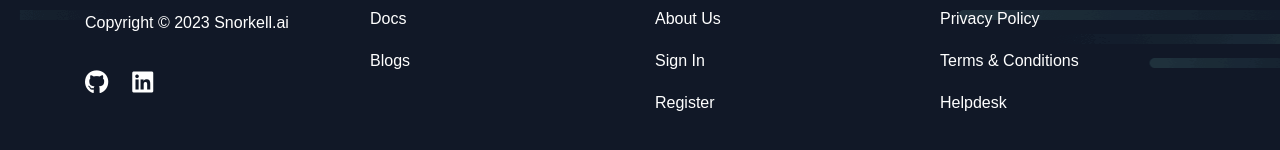
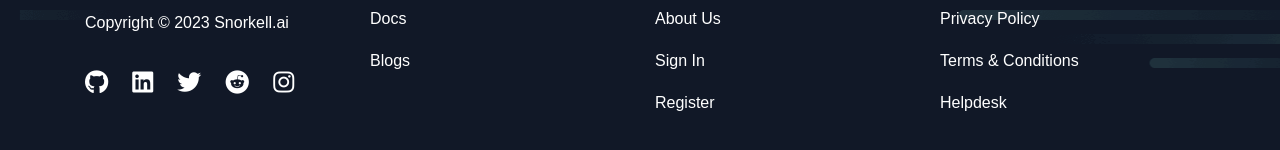
Before and after one commit to SingularityX-ai/penify-landing-page, a Next.js app: page / in a window 1280 px wide. Shown: the part 2905-3055 px from the top of the page. Built offline with nearby package versions, Linux system fonts and the light colour scheme.

Commit message:
added social links

```diff
--- a/src/components/layout/Footer.tsx
+++ b/src/components/layout/Footer.tsx
@@ -25,6 +25,17 @@ export default function Footer () {
                 <Link href="https://www.linkedin.com/company/snorkell-ai/" target="_blank" aria-label="LinkedIn URL">
                   <i className="fa-brands fa-linkedin"></i>
                 </Link>
+                <Link href="https://twitter.com/Snorkell_ai" target="_blank" aria-label="Twitter URL">
+                  <i className="fa-brands fa-twitter"></i>
+                </Link>
+                <Link href="https://www.reddit.com/user/snorkell_" target="_blank" aria-label="Twitter URL">
+                  <i className="fa-brands fa-reddit"></i>
+                </Link>
+                <Link href="https://www.instagram.com/snorkell.ai/" target="_blank" aria-label="Twitter URL">
+                  <i className="fa-brands fa-instagram"></i>
+                </Link>
+
+
               </div>
             </div>
           </div>
```
